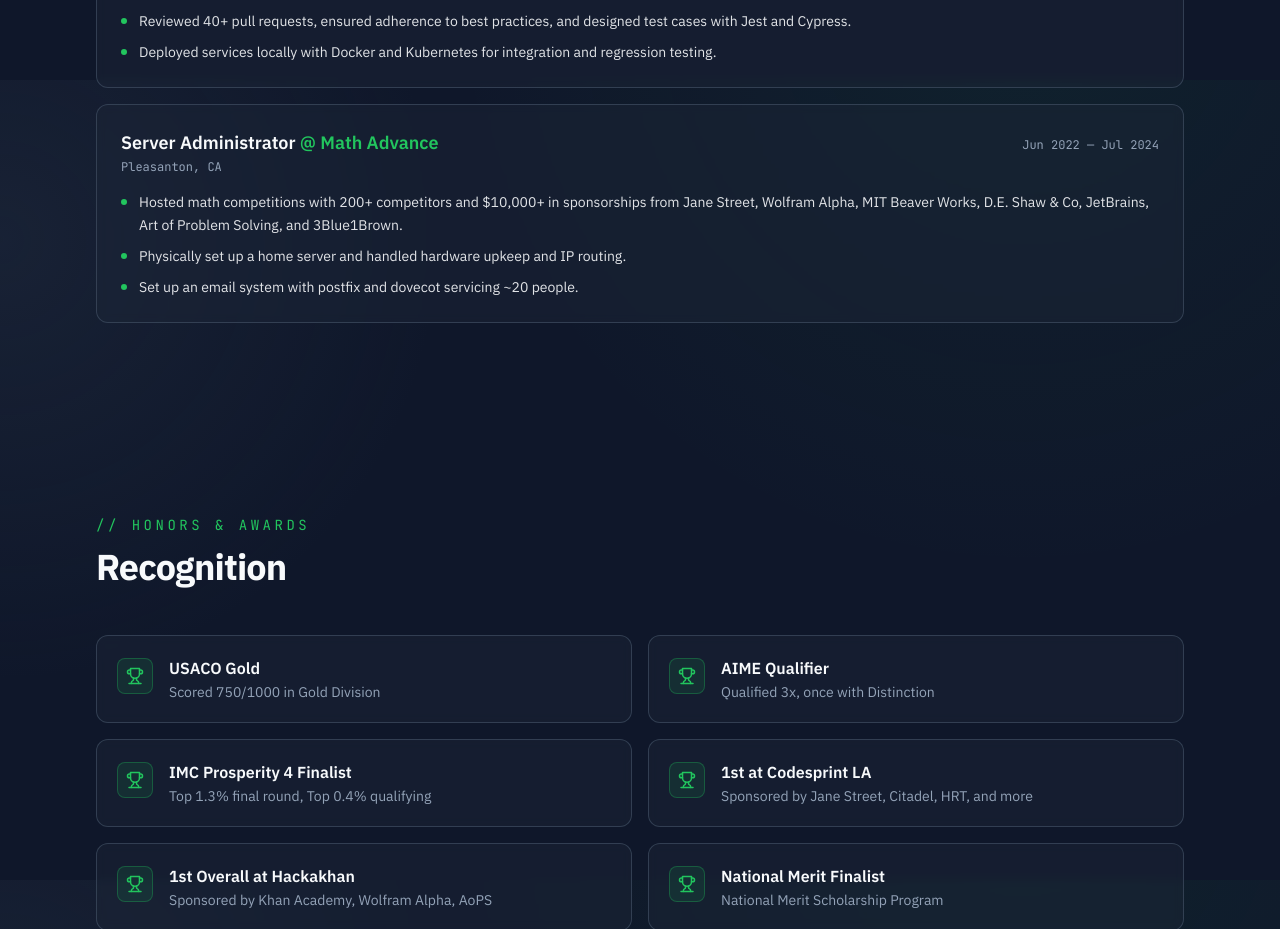
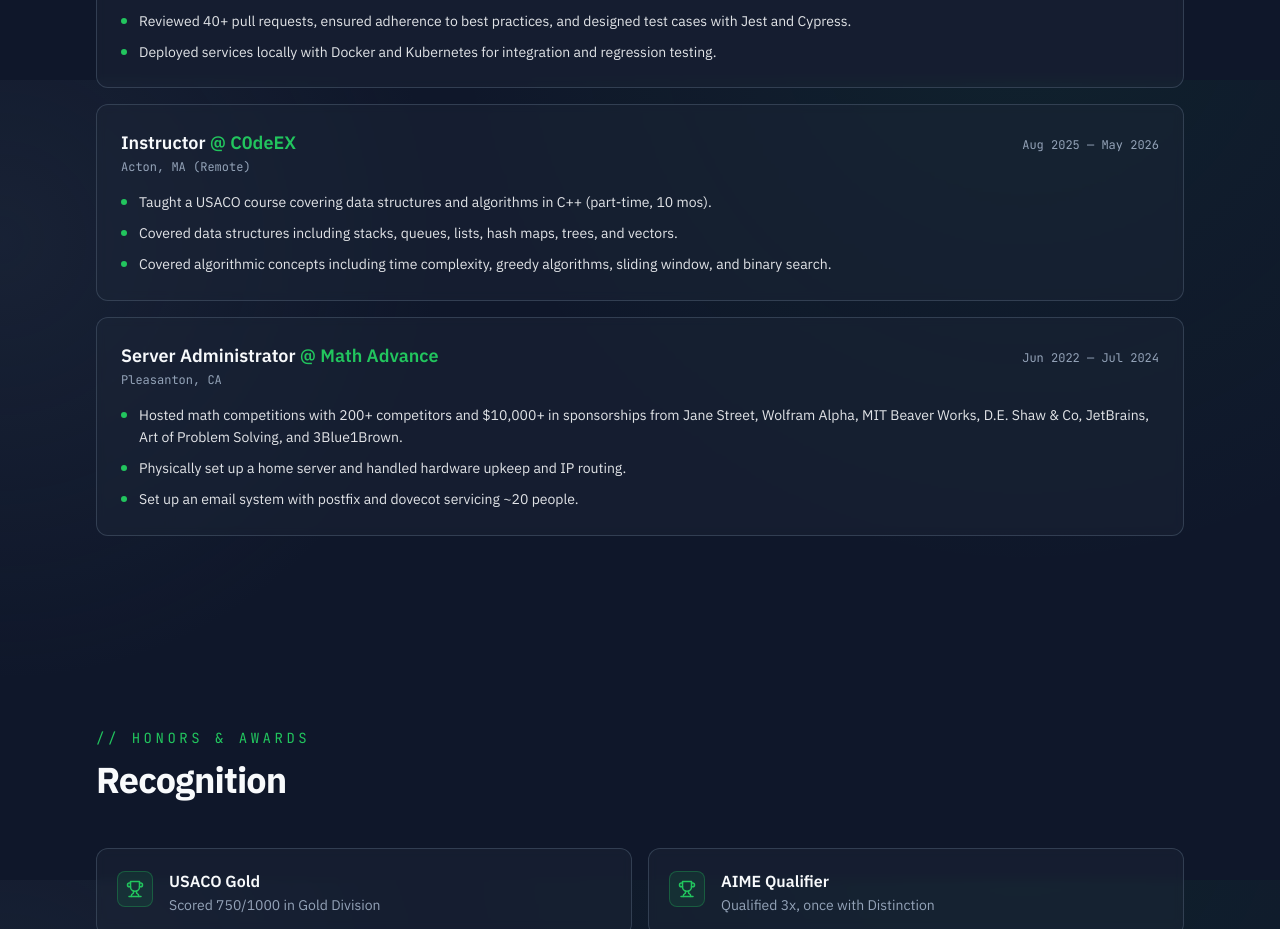
Before and after one commit to ericchen682/personal-portfolio, a React (Vite) app: page / in a window 1280 px wide. Shown: the part 3920-4849 px from the top of the page. Built offline with nearby package versions, Linux system fonts and the light colour scheme.

Commit message:
feat: add C0deEX instructor experience

```diff
--- a/src/data/portfolio.ts
+++ b/src/data/portfolio.ts
@@ -135,6 +135,17 @@ export const experience: ExperienceItem[] = [
     ],
   },
   {
+    role: "Instructor",
+    company: "C0deEX",
+    location: "Acton, MA (Remote)",
+    period: "Aug 2025 \u2014 May 2026",
+    points: [
+      "Taught a USACO course covering data structures and algorithms in C++ (part-time, 10 mos).",
+      "Covered data structures including stacks, queues, lists, hash maps, trees, and vectors.",
+      "Covered algorithmic concepts including time complexity, greedy algorithms, sliding window, and binary search.",
+    ],
+  },
+  {
     role: "Server Administrator",
     company: "Math Advance",
     location: "Pleasanton, CA",
```
